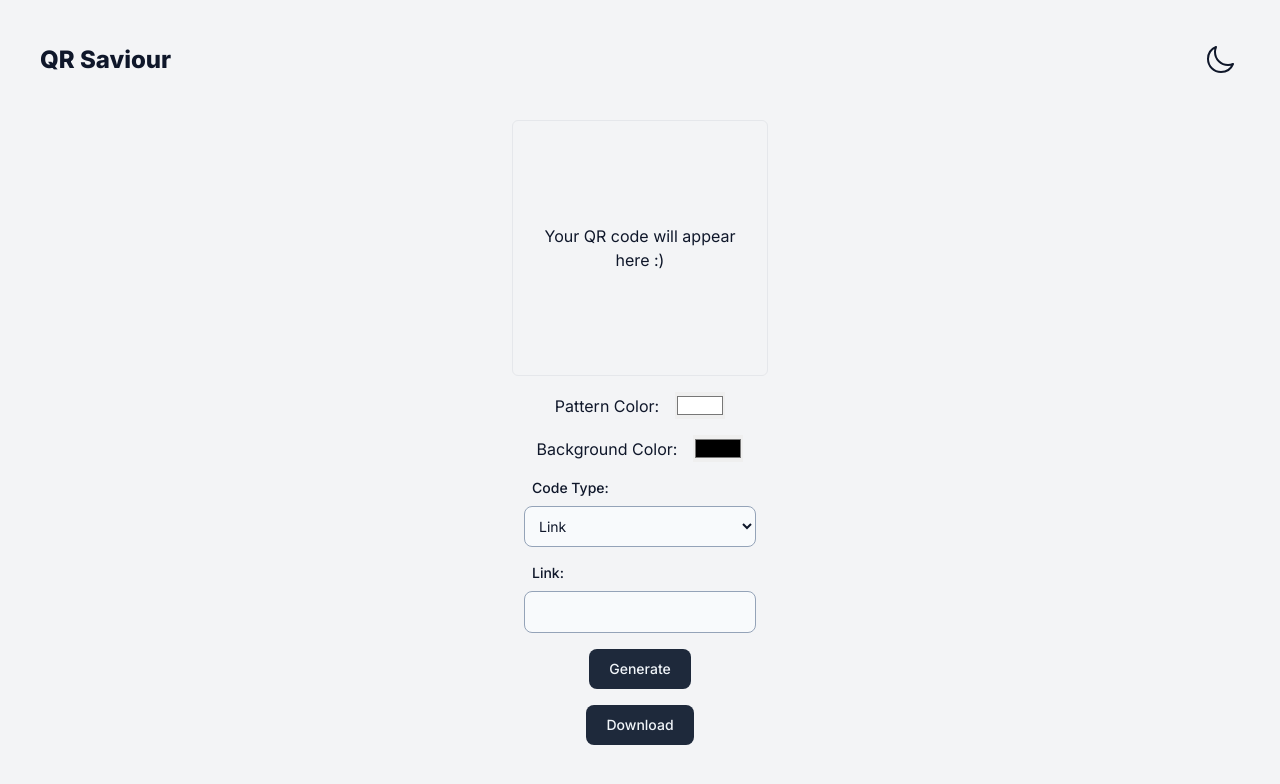
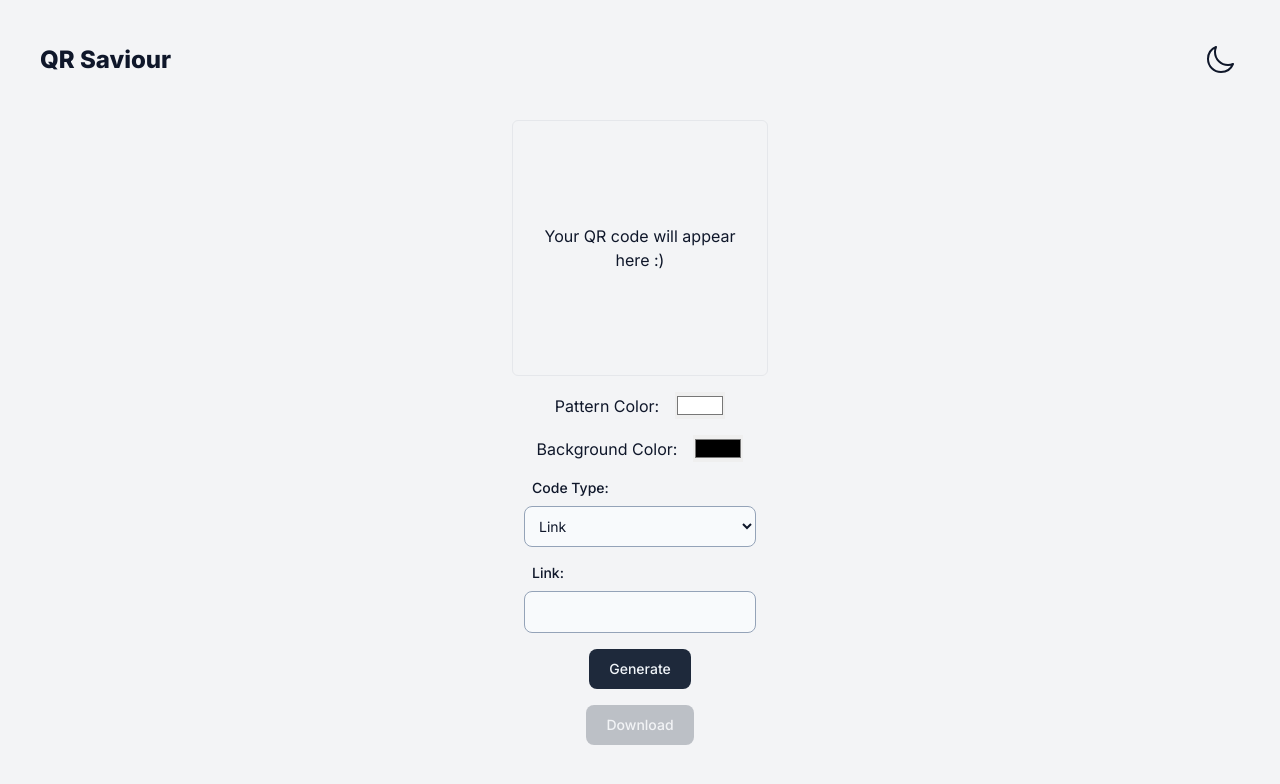
Before and after one commit to karamissa/qr-saviour, a React (Vite) app: page / in a window 1280 px wide. Shown: the top 784 px of the page. Built offline with nearby package versions, Linux system fonts and the light colour scheme.

Commit message:
Disable download button if QR code isn't generated

```diff
--- a/src/components/CodeGenerator/CodeGenerator.jsx
+++ b/src/components/CodeGenerator/CodeGenerator.jsx
@@ -102,7 +102,11 @@ const CodeGenerator = () => {
         Generate
       </button>
 
-      <button className="btn" onClick={triggerDownload}>
+      <button
+        className="btn"
+        disabled={finalValue === '' ? true : false}
+        onClick={triggerDownload}
+      >
         Download
       </button>
       <a href="#" ref={linkRef} className="hidden" download="QR Code.png">
--- a/src/index.css
+++ b/src/index.css
@@ -6,7 +6,7 @@
 
 @layer components {
   .btn {
-    @apply text-slate-100 bg-slate-800 hover:bg-slate-900 focus:outline-none focus:ring-4 focus:ring-slate-300 font-medium rounded-lg text-sm px-5 py-2.5 dark:bg-slate-800 dark:hover:bg-slate-700 dark:focus:ring-slate-700 dark:border-slate-700 transition duration-200;
+    @apply text-slate-100 bg-slate-800 disabled:opacity-25 hover:bg-slate-900 focus:outline-none focus:ring-4 focus:ring-slate-300 font-medium rounded-lg text-sm px-5 py-2.5 dark:bg-slate-800 dark:hover:bg-slate-700 dark:focus:ring-slate-700 dark:border-slate-700 transition duration-200;
   }
 
   .select-label {
```
